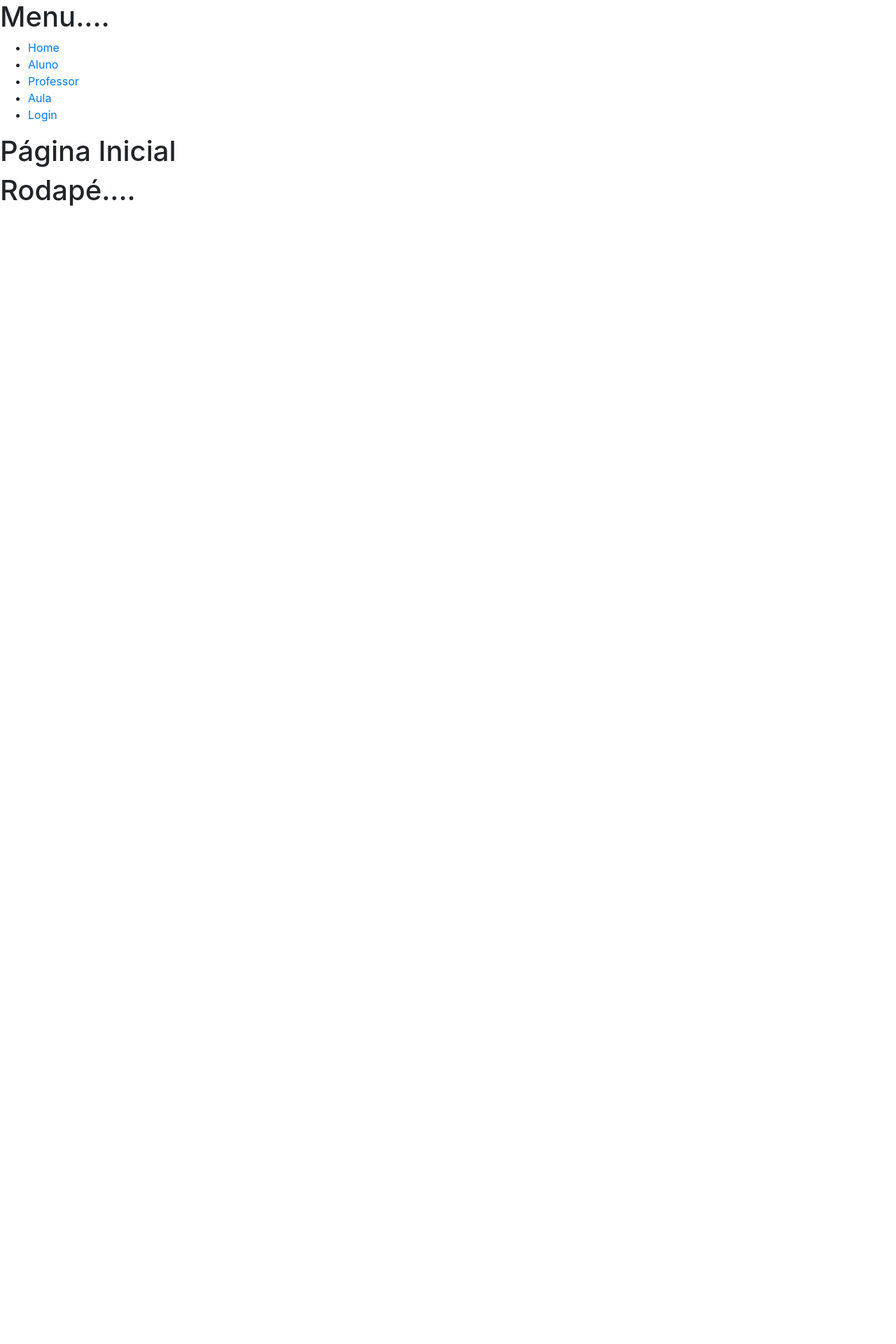
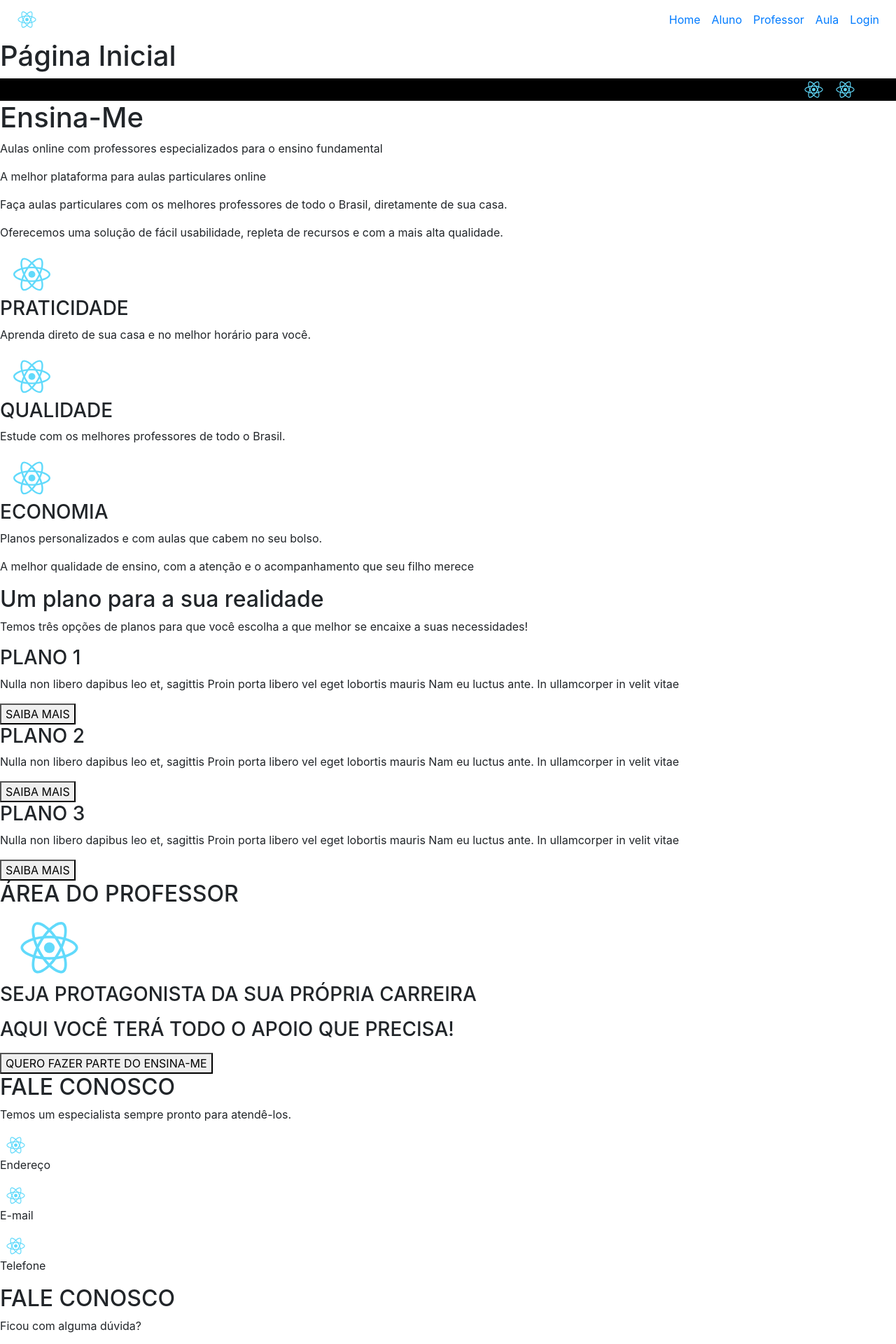
Before and after one commit to crparaizo/ensiname_react, a React (Create React App) app: page / in a window 1280 px wide. Shown: the top 1920 px of the page at 70% size. Before the commit the page ends 800 px from the top, so only its background shows below. Built offline with nearby package versions, Linux system fonts and the light colour scheme.

Commit message:
Ajuste do menu e rodapé e inserção dos textos da landing page

```diff
--- a/public/index.html
+++ b/public/index.html
@@ -24,7 +24,7 @@
       work correctly both with client-side routing and a non-root public URL.
       Learn how to configure a non-root public URL by running `npm run build`.
     -->
-    <title>React App</title>
+    <title>Ensina-me</title>
   </head>
   <body>
     <noscript>You need to enable JavaScript to run this app.</noscript>
--- a/src/components/footer.js
+++ b/src/components/footer.js
@@ -3,8 +3,9 @@ import React, { Component } from 'react'
 class Footer extends Component {
     render() {
         return (
-            <div>
-                <h1> Rodapé....</h1>
+            <div style={{backgroundColor: "black", textAlign: "right", paddingRight:"50px" }}>
+                <img src={require("../../src/img/logo.svg")} alt="logotipo" height="32px" />
+                <img src={require("../../src/img/logo.svg")} alt="logotipo" height="32px" />
             </div>
         )
     }
--- a/src/components/menu.js
+++ b/src/components/menu.js
@@ -4,14 +4,30 @@ class Menu extends Component {
     render() {
         return (
             <div>
-                <h1> Menu....</h1>
-                <ul>
-                    <li><a href="/">Home</a></li>
-                    <li><a href="/aluno">Aluno</a></li>
-                    <li><a href="/professor">Professor</a></li>
-                    <li><a href="/aula">Aula</a></li>
-                    <li><a href="/login">Login</a></li>
-                </ul>
+                <nav className="navbar navbar-expand-lg">
+                    <div className="">
+                        <img src={require("../../src/img/logo.svg")} alt="logotipo" height="32px" />
+                    </div>
+                    <div className="collapse navbar-collapse n" >
+                        <ul className="navbar-nav ml-auto">
+                            <li className="nav-item active">
+                                <a className="nav-link" href="/">Home</a>
+                            </li>
+                            <li className="nav-item active">
+                                <a className="nav-link" href="/aluno">Aluno</a>
+                            </li>
+                            <li className="nav-item active">
+                                <a className="nav-link" href="/professor">Professor</a>
+                            </li>
+                            <li className="nav-item active">
+                                <a className="nav-link" href="/aula">Aula</a>
+                            </li>
+                            <li className="nav-item active">
+                                <a className="nav-link" href="/login">Login</a>
+                            </li>
+                        </ul>
+                    </div>
+                </nav>
             </div>
         )
     }
--- a/src/pages/landing/ladingPage.js
+++ b/src/pages/landing/ladingPage.js
@@ -9,6 +9,115 @@ function Main() {
             <Menu />
             <h1>Página Inicial</h1>
             <Footer />
+            <div className="div1">
+                <h1>Ensina-Me</h1>
+                <p>Aulas online com professores especializados para o ensino fundamental</p>
+            </div>
+            <div className="div2">
+                <p>A melhor plataforma para aulas particulares online</p>
+                <p>Faça aulas particulares com os melhores professores de todo o Brasil, diretamente de sua casa.</p>
+                <p>Oferecemos uma solução de fácil usabilidade, repleta de recursos e com a mais alta qualidade.</p>
+            </div>
+            <div className="vantagens">
+                <div>
+                    <img src={require("../../img/logo.svg")} alt="logotipo" height="64px" />
+                    <h3>PRATICIDADE</h3>
+                    <p>Aprenda direto de sua casa e no melhor horário para você.</p>
+                </div>
+                <div>
+                    <img src={require("../../img/logo.svg")} alt="logotipo" height="64px" />
+                    <h3>QUALIDADE</h3>
+                    <p>Estude com os melhores professores de todo o Brasil.</p>
+                </div>
+                <div>
+                    <img src={require("../../img/logo.svg")} alt="logotipo" height="64px" />
+                    <h3>ECONOMIA</h3>
+                    <p>Planos personalizados e com aulas que cabem no seu bolso.</p>
+                </div>
+            </div>
+            <div className="div4">
+                <p>A melhor qualidade de ensino, com a atenção e o acompanhamento que seu filho merece</p>
+            </div>
+            <div className="planos">
+                <h2>Um plano para a sua realidade</h2>
+                <p>Temos três opções de planos para que você escolha a que melhor se encaixe a suas necessidades!</p>
+                <div>
+                    <h3>PLANO 1</h3>
+                    <p>Nulla non libero
+                    dapibus leo et, sagittis
+                    Proin porta libero vel
+                    eget lobortis mauris
+                    Nam eu luctus ante. In
+                    ullamcorper in velit vitae
+                     </p>
+                    <button>SAIBA MAIS</button>
+                </div>
+                <div>
+                    <h3>PLANO 2</h3>
+                    <p>Nulla non libero
+                    dapibus leo et, sagittis
+                    Proin porta libero vel
+                    eget lobortis mauris
+                    Nam eu luctus ante. In
+                    ullamcorper in velit vitae  </p>
+                    <button>SAIBA MAIS</button>
+                </div>
+                <div>
+                    <h3>PLANO 3</h3>
+                    <p>Nulla non libero
+                    dapibus leo et, sagittis
+                    Proin porta libero vel
+                    eget lobortis mauris
+                    Nam eu luctus ante. In
+                    ullamcorper in velit vitae  </p>
+                    <button>SAIBA MAIS</button>
+                </div>
+            </div>
+            <div className="professor">
+                <h2>ÁREA DO PROFESSOR</h2>
+                <div>
+                    <div>
+                        <img src={require("../../img/logo.svg")} alt="logotipo" height="100px" />
+                    </div>
+                    <div>
+                        <h3>SEJA PROTAGONISTA DA SUA PRÓPRIA CARREIRA</h3>
+                        <p></p>
+                        <h3>AQUI VOCÊ TERÁ TODO O APOIO QUE PRECISA!</h3>
+                        <p></p>
+                        <button>QUERO FAZER PARTE DO ENSINA-ME</button>
+                    </div>
+                </div>
+            </div>
+            <div className="contato">
+                <div className="fale_conosco">
+                    <h2>FALE CONOSCO</h2>
+                    <p>Temos um especialista sempre pronto para atendê-los.</p>
+                    <div>
+                        <img src={require("../../img/logo.svg")} alt="logotipo" height="32px" />
+                        <p>Endereço</p>
+                    </div>
+                    <div>
+                        <img src={require("../../img/logo.svg")} alt="logotipo" height="32px" />
+                        <p>E-mail</p>
+                    </div>
+                    <div>
+                        <img src={require("../../img/logo.svg")} alt="logotipo" height="32px" />
+                        <p>Telefone</p>
+                    </div>
+                </div>
+                <div className="mande_duvidas">
+                    <h2>FALE CONOSCO</h2>
+                    <p>Ficou com alguma dúvida?</p>
+                    <p>Estamos à sua disposição!</p>
+
+                    <form>
+                        <input type="text" placeholder="NOME" />
+                        <input type="text" placeholder="EMAIL" />
+                        <input type="text" placeholder="MENSAGEM" />
+                        <input type="submmit" value="ENVIAR" />
+                    </form>
+                </div>
+            </div>
         </div>
     );
 };
```
Also changed, not shown: 1 other file (tests, documents, lock files or other folders).
